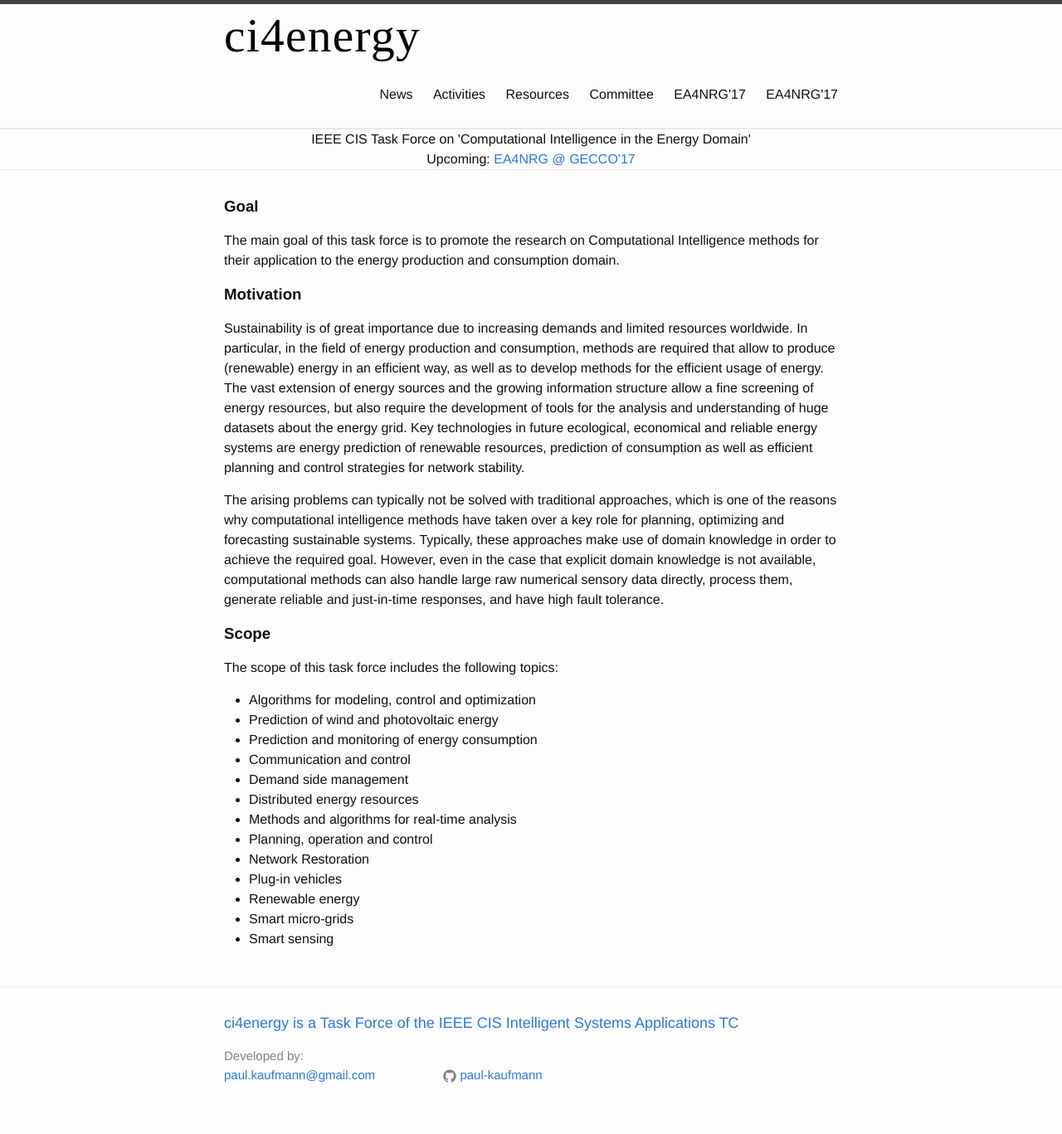
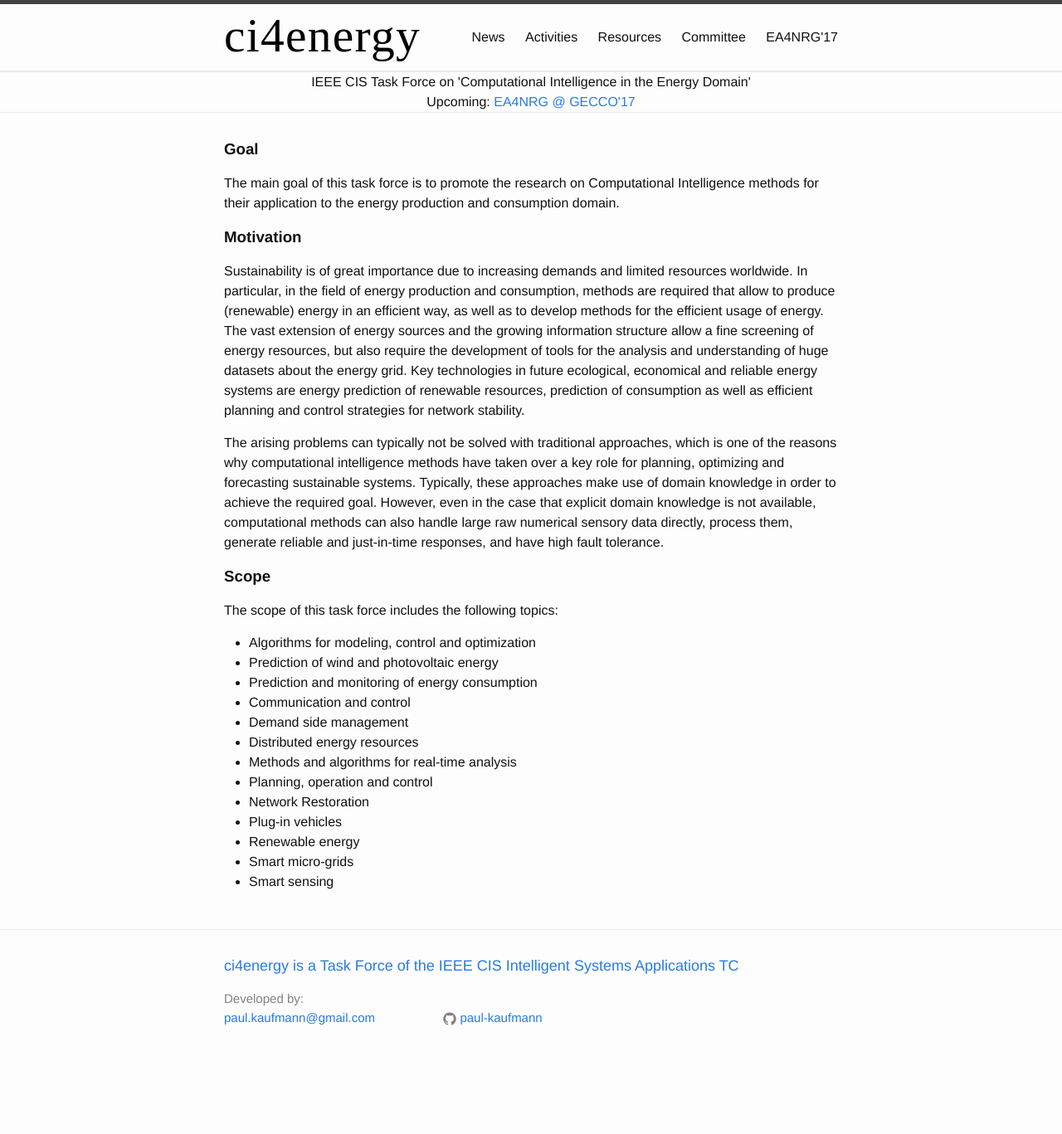
Before and after one commit to ci4energy/ci4energy.github.io, a Jekyll site: the page built from index.html, in a window 1280 px wide. Shown: the whole page at 83% size. Built offline with Jekyll 4.4.1, drawn with Linux system fonts in a browser that asks for light colours; after the commit the page ends 1298 px from its top, so only the background shows below that.

Commit message:
no message

```diff
--- a/_includes/header.html
+++ b/_includes/header.html
@@ -20,7 +20,6 @@
           <a class="page-link" href="{{ p.url | prepend: site.baseurl }}">{{ p.title }}</a>
           {% endif %}
         {% endfor %}
-	    <a class="page-link" href="{{ site.baseurl }}/ea4nrg.html">EA4NRG'17</a>
       </div>
     </nav>
   </div>
```
